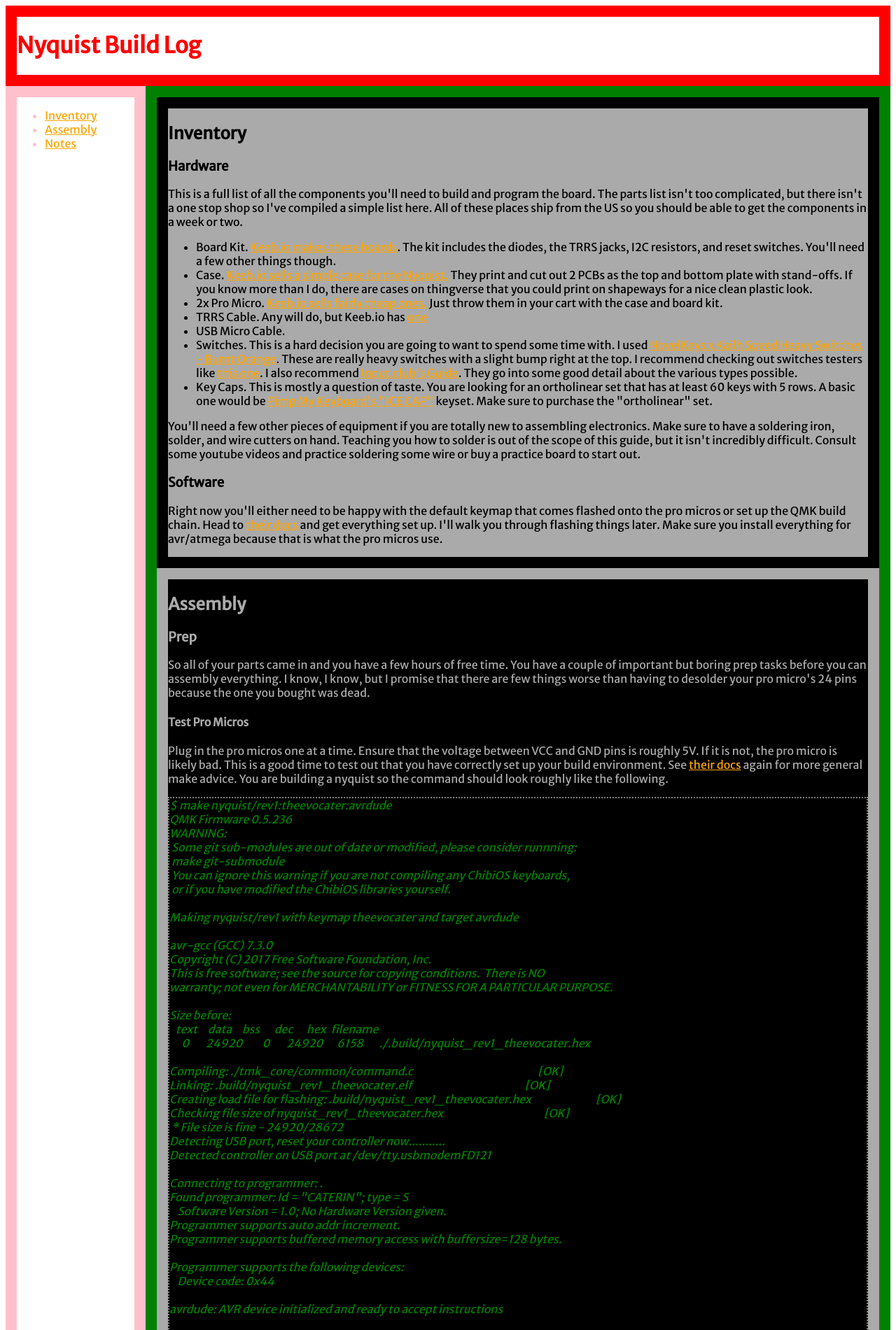
After one commit to theevocater/theevocater.github.io, a PHP site: page /nyquist_build_log.html in a window 1280 px wide. The commit adds this page. Shown: the top 1901 px of the page at 70% size. Run offline with PHP 8.4, Linux system fonts and the light colour scheme.

Commit message:
Add first draft of build guide.

```diff
--- a/css/font.css
+++ b/css/font.css
@@ -1,4 +1,4 @@
-html, button, input, select, textarea,
+pre, html, button, input, select, textarea,
 .pure-g [class *= "pure-u"] {
   font-family: "Merriweather Sans", "Courier New", "Courier", "sans-serif";
 }
--- /dev/null
+++ b/css/keyboard_build.css
@@ -0,0 +1,60 @@
+.header {
+  grid-area: header;
+  color: red;
+}
+.main {
+  grid-area: main;
+  color: green;
+}
+.nav {
+  grid-area: sidebar;
+  color: pink;
+  min-width: 13%;
+}
+.footer {
+  grid-area: footer;
+  color: blue;
+}
+
+.item {
+  border: 1em solid;
+}
+
+.code {
+  font-style: italic;
+  border: 2px dotted grey;
+  color: green;
+}
+
+span.code {
+	border: 0;
+}
+
+a {
+  color: orange;
+}
+
+#inventory {
+  color: black;
+  background-color: #aaa;
+}
+
+#assembly {
+  color: #aaa;
+  background-color: #000;
+}
+
+#notes {
+  color: black;
+  background-color: #aaa;
+}
+
+.container {
+  display: grid;
+  grid-template-columns: 200px auto;
+  grid-template-rows: auto;
+  grid-template-areas:
+    "header header"
+    "sidebar main"
+    "footer footer";
+}
--- /dev/null
+++ b/nyquist_build_log.html
@@ -0,0 +1,197 @@
+<!DOCTYPE html>
+<html>
+  <head>
+    <title>Nyquist Build Log</title>
+    <meta http-equiv="content-type" content="text/html;charset=utf-8" />
+    <meta name="viewport" content="width=device-width, initial-scale=1">
+    <link href='http://fonts.googleapis.com/css?family=Merriweather+Sans' rel='stylesheet' type='text/css'>
+    <link rel="stylesheet" href="/css/font.css" />
+    <link rel="stylesheet" href="/css/keyboard_build.css" />
+  </head>
+  <body>
+    <div class="container">
+      <div class="item header">
+        <h1>Nyquist Build Log</h1>
+      </div>
+      <div class="item nav">
+        <ul>
+          <li><a href="#inventory">Inventory</a></li>
+          <li><a href="#assembly">Assembly</a></li>
+          <li><a href="#notes">Notes</a></li>
+        </ul>
+      </div>
+      <div class="item main">
+        <div id="inventory" class="item">
+          <h2>Inventory</h2>
+          <h3>Hardware</h3>
+          <p>
+            This is a full list of all the components you'll need to build and
+            program the board. The parts list isn't too complicated, but there
+            isn't a one stop shop so I've compiled a simple list here. All of
+            these places ship from the US so you should be able to get the
+            components in a week or two.
+          </p>
+          <ul>
+            <li>Board Kit. <a href="https://keeb.io/products/nyquist-keyboard?variant=48309345990">Keeb.io makes these boards</a>. The kit includes the diodes, the TRRS jacks, I2C resistors, and reset switches. You'll need a few other things though.</li>
+            <li>Case. <a href="https://keeb.io/collections/cases-plates/products/stainless-steel-nyquist-plates?variant=46393243974">Keeb.io sells a simple case for the Nyquist.</a> They print and cut out 2 PCBs as the top and bottom plate with stand-offs. If you know more than I do, there are cases on thingverse that you could print on shapeways for a nice clean plastic look.</li>
+            <li>2x Pro Micro. <a href="https://keeb.io/collections/split-keyboard-parts/products/pro-micro-5v-16mhz-arduino-compatible-atmega32u4">Keeb.io sells fairly cheap ones.</a> Just throw them in your cart with the case and board kit.</li>
+            <li>TRRS Cable. Any will do, but Keeb.io has <a href="">one</a></li>
+            <li>USB Micro Cable. <a href=""> </a></li>
+            <li>Switches. This is a hard decision you are going to want to spend some time with. I used <a href="https://novelkeys.xyz/collections/switches/products/novelkeys-x-kailh-speed-heavy-switches?variant=3747975168040">NovelKeys x Kailh Speed Heavy Switches - Burnt Orange</a>. These are really heavy switches with a slight bump right at the top. I recommend checking out switches testers like <a href="https://novelkeys.xyz/collections/switch-testers">this one</a>. I also recommend <a href="https://input.club/the-comparative-guide-to-mechanical-switches/">Input.club's Guide</a>. They go into some good detail about the various types possible.</li>
+            <li>Key Caps. This is mostly a question of taste. You are looking for an ortholinear set that has at least 60 keys with 5 rows. A basic one would be <a href="https://pimpmykeyboard.com/sa-ice-cap-keyset/">Pimp My Keyboard's "ICE CAP"</a> keyset. Make sure to purchase the "ortholinear" set.</li>
+          </ul>
+          <p>
+            You'll need a few other pieces of equipment if you are totally new
+            to assembling electronics. Make sure to have a soldering iron,
+            solder, and wire cutters on hand. Teaching you how to solder is out
+            of the scope of this guide, but it isn't incredibly difficult.
+            Consult some youtube videos and practice soldering some wire or buy
+            a practice board to start out.
+          </p>
+          <h3>Software</h3>
+          <p>
+            Right now you'll either need to be happy with the default keymap
+            that comes flashed onto the pro micros or set up the QMK build
+            chain. Head to
+            <a href="https://docs.qmk.fm/getting_started_build_tools.html">their docs</a>
+            and get everything set up. I'll walk you through flashing things
+            later. Make sure you install everything for avr/atmega because that
+            is what the pro micros use.
+          </p>
+        </div>
+        <div id="assembly" class="item">
+					<h2>Assembly</h2>
+          <h3>Prep</h3>
+          <p>
+            So all of your parts came in and you have a few hours of free time.
+            You have a couple of important but boring prep tasks before you can
+            assembly everything. I know, I know, but I promise that there are
+            few things worse than having to desolder your pro micro's 24 pins
+            because the one you bought was dead.
+          </p>
+          <h4>Test Pro Micros</h4>
+          <p>
+            Plug in the pro micros one at a time. Ensure that the voltage
+            between VCC and GND pins is roughly 5V. If it is not, the pro micro
+            is likely bad. This is a good time to test out that you have
+            correctly set up your build environment. See <a href="https://docs.qmk.fm/getting_started_make_guide.html">their docs</a> again for more general make advice.
+            You are building a nyquist so the command should look roughly like
+            the following.
+					</p>
+<pre class="code">
+$ make nyquist/rev1:theevocater:avrdude
+QMK Firmware 0.5.236
+WARNING:
+ Some git sub-modules are out of date or modified, please consider runnning:
+ make git-submodule
+ You can ignore this warning if you are not compiling any ChibiOS keyboards,
+ or if you have modified the ChibiOS libraries yourself.
+
+Making nyquist/rev1 with keymap theevocater and target avrdude
+
+avr-gcc (GCC) 7.3.0
+Copyright (C) 2017 Free Software Foundation, Inc.
+This is free software; see the source for copying conditions.  There is NO
+warranty; not even for MERCHANTABILITY or FITNESS FOR A PARTICULAR PURPOSE.
+
+Size before:
+   text	   data	    bss	    dec	    hex	filename
+      0	  24920	      0	  24920	   6158	./.build/nyquist_rev1_theevocater.hex
+
+Compiling: ./tmk_core/common/command.c                                                              [OK]
+Linking: .build/nyquist_rev1_theevocater.elf                                                        [OK]
+Creating load file for flashing: .build/nyquist_rev1_theevocater.hex                                [OK]
+Checking file size of nyquist_rev1_theevocater.hex                                                  [OK]
+ * File size is fine - 24920/28672
+Detecting USB port, reset your controller now...........
+Detected controller on USB port at /dev/tty.usbmodemFD121
+
+Connecting to programmer: .
+Found programmer: Id = "CATERIN"; type = S
+    Software Version = 1.0; No Hardware Version given.
+Programmer supports auto addr increment.
+Programmer supports buffered memory access with buffersize=128 bytes.
+
+Programmer supports the following devices:
+    Device code: 0x44
+
+avrdude: AVR device initialized and ready to accept instructions
+
+Reading | ################################################## | 100% 0.00s
+
+avrdude: Device signature = 0x1e9587 (probably m32u4)
+avrdude: NOTE: "flash" memory has been specified, an erase cycle will be performed
+         To disable this feature, specify the -D option.
+avrdude: erasing chip
+avrdude: reading input file "./.build/nyquist_rev1_theevocater.hex"
+avrdude: input file ./.build/nyquist_rev1_theevocater.hex auto detected as Intel Hex
+avrdude: writing flash (24920 bytes):
+
+Writing | ################################################## | 100% 1.95s
+
+avrdude: 24920 bytes of flash written
+avrdude: verifying flash memory against ./.build/nyquist_rev1_theevocater.hex:
+avrdude: load data flash data from input file ./.build/nyquist_rev1_theevocater.hex:
+avrdude: input file ./.build/nyquist_rev1_theevocater.hex auto detected as Intel Hex
+avrdude: input file ./.build/nyquist_rev1_theevocater.hex contains 24920 bytes
+avrdude: reading on-chip flash data:
+
+Reading | ################################################## | 100% 0.26s
+
+avrdude: verifying ...
+avrdude: 24920 bytes of flash verified
+
+avrdude: safemode: Fuses OK (E:FB, H:D8, L:FF)
+
+avrdude done.  Thank you.
+</pre>
+					<p>
+						To get that to work you'll need to briefly short the reset pin to ground when it says <span class="code">Detecting USB port, reset your controller now...........</span>. Once you wire the keyboard up there is a button to make this simpler.
+          </p>
+					<h4>Seat Switches</h4>
+					<p>
+						The next step is to seat all of the switches into the top cases.
+            You will want to ensure you orient the switches correctly. The
+            cutouts for 2u keys should be closer to you, and screw furthest
+            from you should be close to the left for the left side, and close
+            to the right for the right side. TODO: put photo here. Once you've
+            fit all of them, check all of the pins on the bottom of the
+            switches. Carefully bend any pins back straight, and if any are
+            broken replace the switch.
+					</p>
+          <p>
+            This is a good time to make sure everything else fits. Mount the
+            standoffs on the top case and ensure the boards fit flush with the
+            switches. If it doesn't, verify you didn't install a switch upside
+            down.
+          </p>
+          <h4>Solder Diodes</h4>
+          <p>
+            Next, you'll solder the diodes. The process is straightforward.
+            First, bend the legs on each of the diodes. You'll need 60 of them.
+            Try using the the side of the case or PCB to bend the legs into the
+            right shape. Place the diode against the flat of the case and then
+            bend the leg around the side of the case. The black line on the
+            diode should be closer to the square pad. Once you've placed them
+            all, solder them all. Trim the legs to be flush to the solder.
+          </p>
+          <h4></h4>
+          <p>
+          </p>
+				</div>
+        <div id="notes" class="item">
+					<h2>Notes</h2>
+          <p>
+            TODO: Add a list of other guides
+          </p>
+				</div>
+      </div>
+      <div class="item footer">
+        <p>
+          Written by Jake Kaufman. Feel free to say hi on <a
+           href="http://twitter.com/theevocater">twitter</a>
+        </p>
+      </div>
+    </div>
+  </body>
+</html>
```
